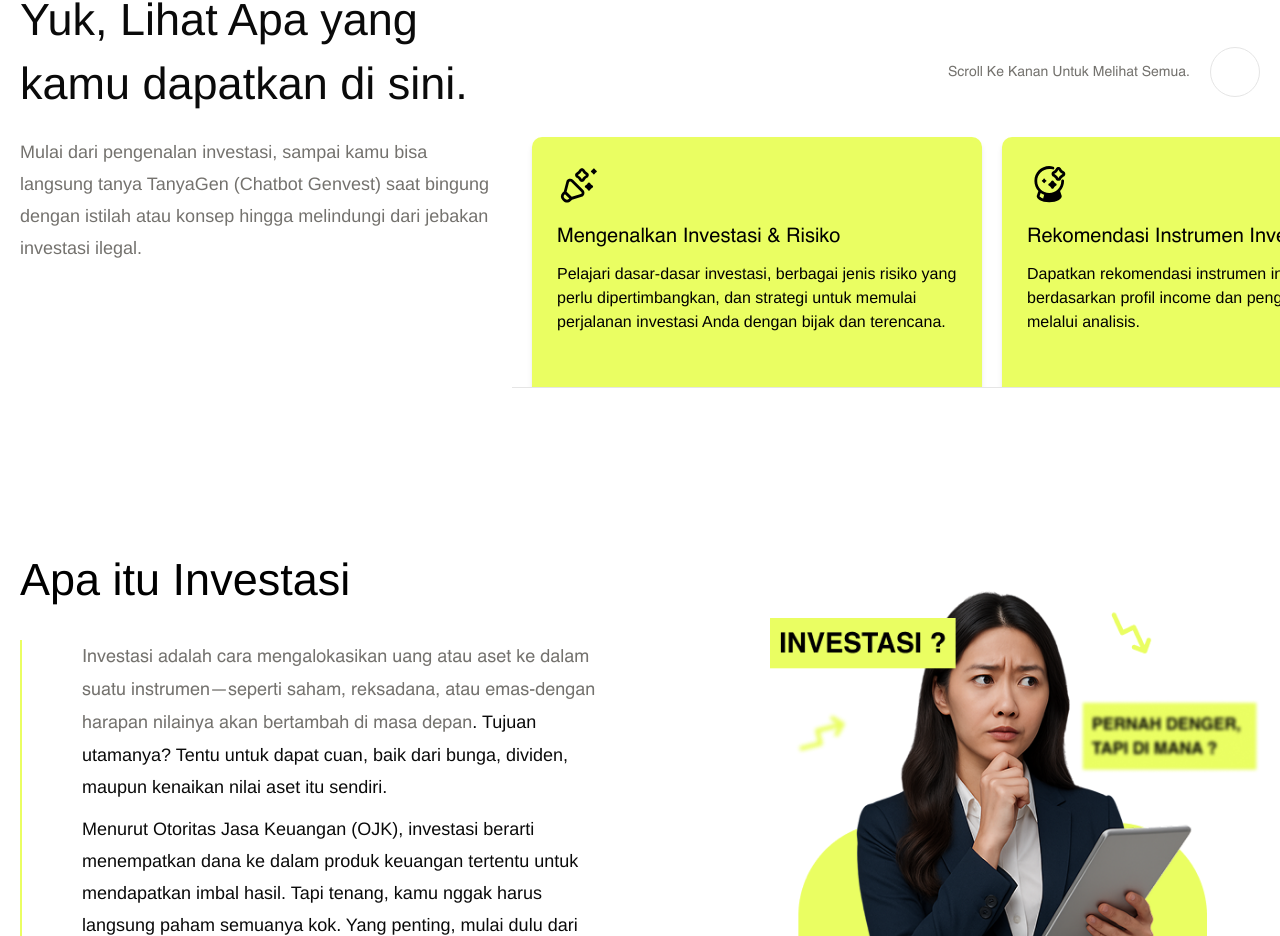
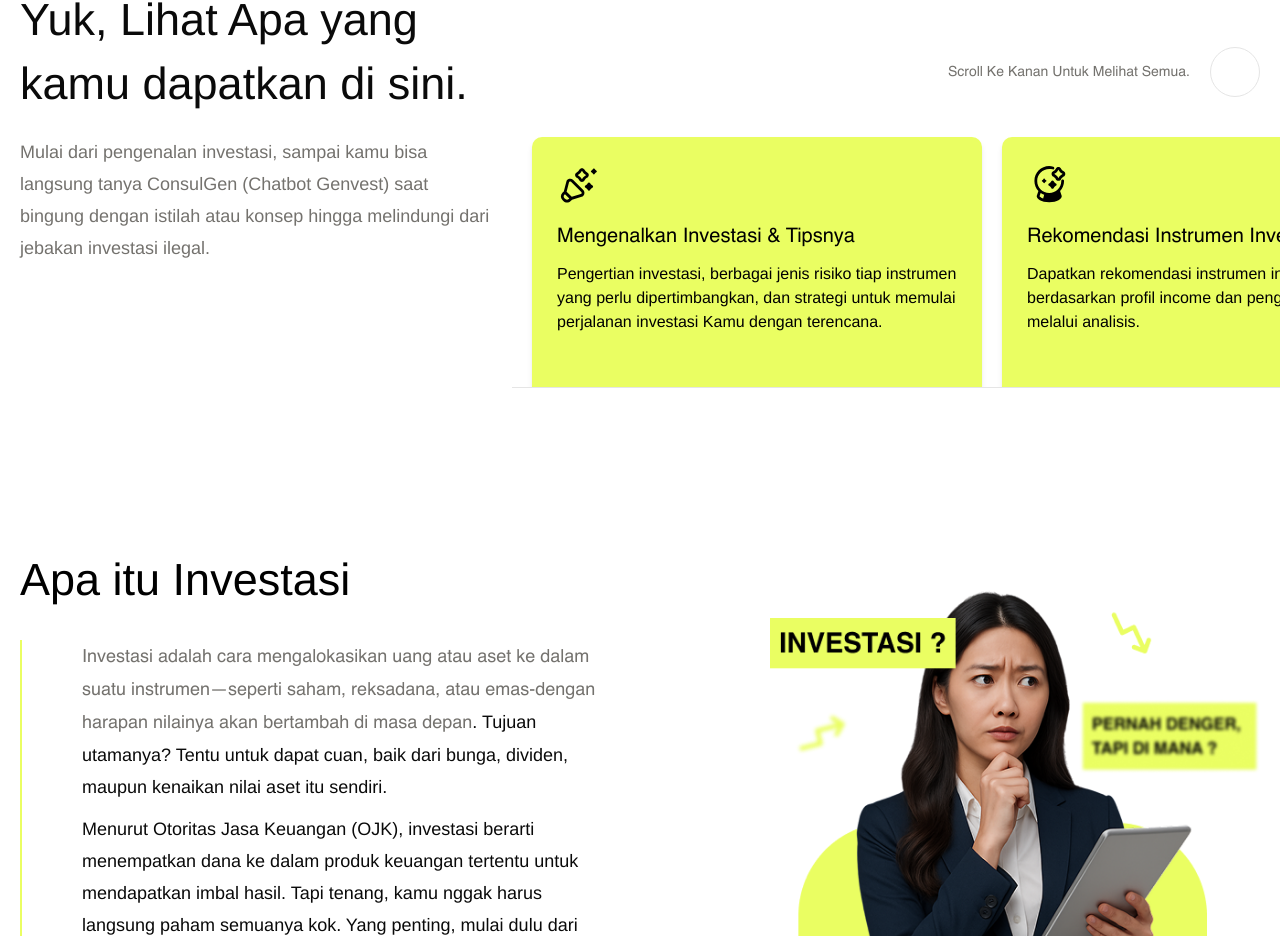
Before and after one commit to nandah4/genvest.ui, a Next.js app: page / in a window 1280 px wide. Shown: the part 1012-1948 px from the top of the page. Built offline with nearby package versions, Linux system fonts and the light colour scheme.

Commit message:
feat: adding minor

```diff
--- a/src/app/home/sections/SectionTwoHome.tsx
+++ b/src/app/home/sections/SectionTwoHome.tsx
@@ -61,7 +61,7 @@ const SectionTwoHome = ({
               className="text-style-subheadline text-text-sub-headline text-center md:text-start"
             >
               Mulai dari pengenalan investasi, sampai kamu bisa langsung tanya
-              TanyaGen (Chatbot Genvest) saat bingung dengan istilah atau
+              ConsulGen (Chatbot Genvest) saat bingung dengan istilah atau
               konsep hingga melindungi dari jebakan investasi ilegal.
             </motion.p>
           </div>
--- a/src/app/rekomendasi/sections/SectionOneRec.tsx
+++ b/src/app/rekomendasi/sections/SectionOneRec.tsx
@@ -94,7 +94,7 @@ const SectionOneRec = () => {
           }}
           className="text-style-subheadline w-[80%] md:w-[60%] mx-auto text-black text-center"
         >
-          Temukan Instrument Investasimu, dan Hindari Investasi Ilegal dengan
+          Temukan Instrumen Investasimu, dan Hindari Investasi Ilegal dengan
           Scam Detector.
         </motion.p>
       </div>
--- a/src/data/dummy.tsx
+++ b/src/data/dummy.tsx
@@ -3,27 +3,27 @@
 export const services = [
   {
     icon: "/icons/icon-program4.svg",
-    title: "Mengenalkan Investasi & Risiko",
+    title: "Mengenalkan Investasi & Tipsnya",
     description:
-      "Pelajari dasar-dasar investasi, berbagai jenis risiko yang perlu dipertimbangkan, dan strategi untuk memulai perjalanan investasi Anda dengan bijak dan terencana.",
+      "Pengertian investasi, berbagai jenis risiko tiap instrumen yang perlu dipertimbangkan, dan strategi untuk memulai perjalanan investasi Kamu dengan terencana.",
   },
   {
     icon: "/icons/icon-program1.svg",
     title: "Rekomendasi Instrumen Investasi",
     description:
-      "Dapatkan rekomendasi instrumen investasi yang tepat berdasarkan profil income dan pengeluaran Anda melalui analisis.",
+      "Dapatkan rekomendasi instrumen investasi yang tepat berdasarkan profil income dan pengeluaran Kamu melalui analisis.",
   },
   {
     icon: "/icons/icon-program2.svg",
     title: "ConsulGen - AI Assistant",
     description:
-      "Konsultasikan kebingungan Anda tentang istilah dan konsep investasi dengan AI assistant yang siap membantu 24/7 dengan jawaban yang mudah dipahami.",
+      "Konsultasikan kebingungan Kamu tentang istilah dan konsep investasi dengan AI assistant yang siap membantu 24/7 dengan jawaban yang mudah dipahami.",
   },
   {
     icon: "/icons/icon-program4.svg",
     title: "Scam Detector",
     description:
-      "Cek keaslian platform dan tawaran investasi dengan mudah. Fitur ini bantu mendeteksi indikasi penipuan sebelum kamu terlanjur rugi.",
+      "Cek keaslian platform dan tawaran investasi dengan mudah. Fitur ini bantu mendeteksi indikasi penipuan sebelum Kamu terlanjur rugi.",
   },
 ];
 
```
